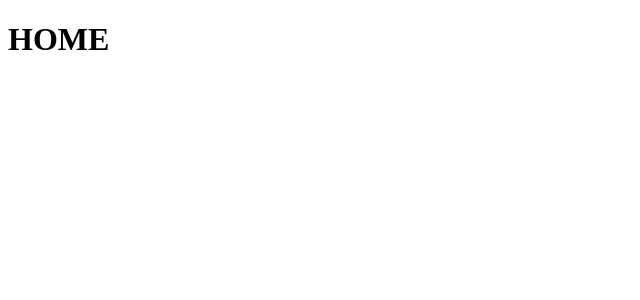
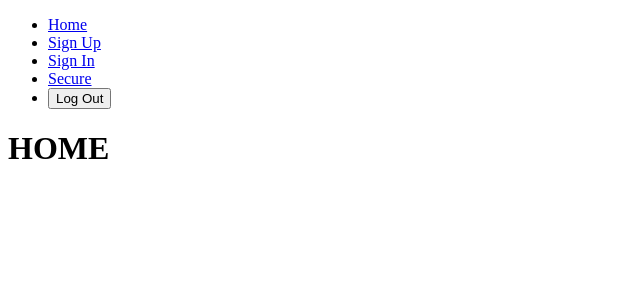
Before and after one commit to vzaboraite/auth-client, a React (Create React App) app: page / in a window 1280 px wide. Shown: the top 300 px of the page, without its empty margins (0-640 px from the left). Built offline with nearby package versions, Linux system fonts and the light colour scheme.

Commit message:
Add Header component

```diff
--- a/src/pages/user/Router.js
+++ b/src/pages/user/Router.js
@@ -1,5 +1,6 @@
 import React from "react";
 import { Routes, Route } from "react-router-dom";
+import Header from "./components/Header";
 import Home from "./Home";
 import Secure from "./Secure";
 import Signin from "./Signin";
@@ -7,6 +8,8 @@ import Signup from "./Signup";
 
 export default function Router() {
   return (
+    <>
+      <Header />
       <Routes>
         <Route path="/">
           <Route index element={<Home />} />
@@ -15,5 +18,6 @@ export default function Router() {
           <Route path="secure" element={<Secure />} />
         </Route>
       </Routes>
+    </>
   );
 }
--- /dev/null
+++ b/src/pages/user/components/Header.js
@@ -0,0 +1,28 @@
+import React from "react";
+import { Link } from "react-router-dom";
+
+export default function Header() {
+  return (
+    <header>
+      <nav>
+        <ul>
+          <li>
+            <Link to="/">Home</Link>
+          </li>
+          <li>
+            <Link to="/signup">Sign Up</Link>
+          </li>
+          <li>
+            <Link to="/signin">Sign In</Link>
+          </li>
+          <li>
+            <Link to="/secure">Secure</Link>
+          </li>
+          <li>
+            <button type="button">Log Out</button>
+          </li>
+        </ul>
+      </nav>
+    </header>
+  );
+}
```
Lines whose indentation alone changed are shown as unchanged.
